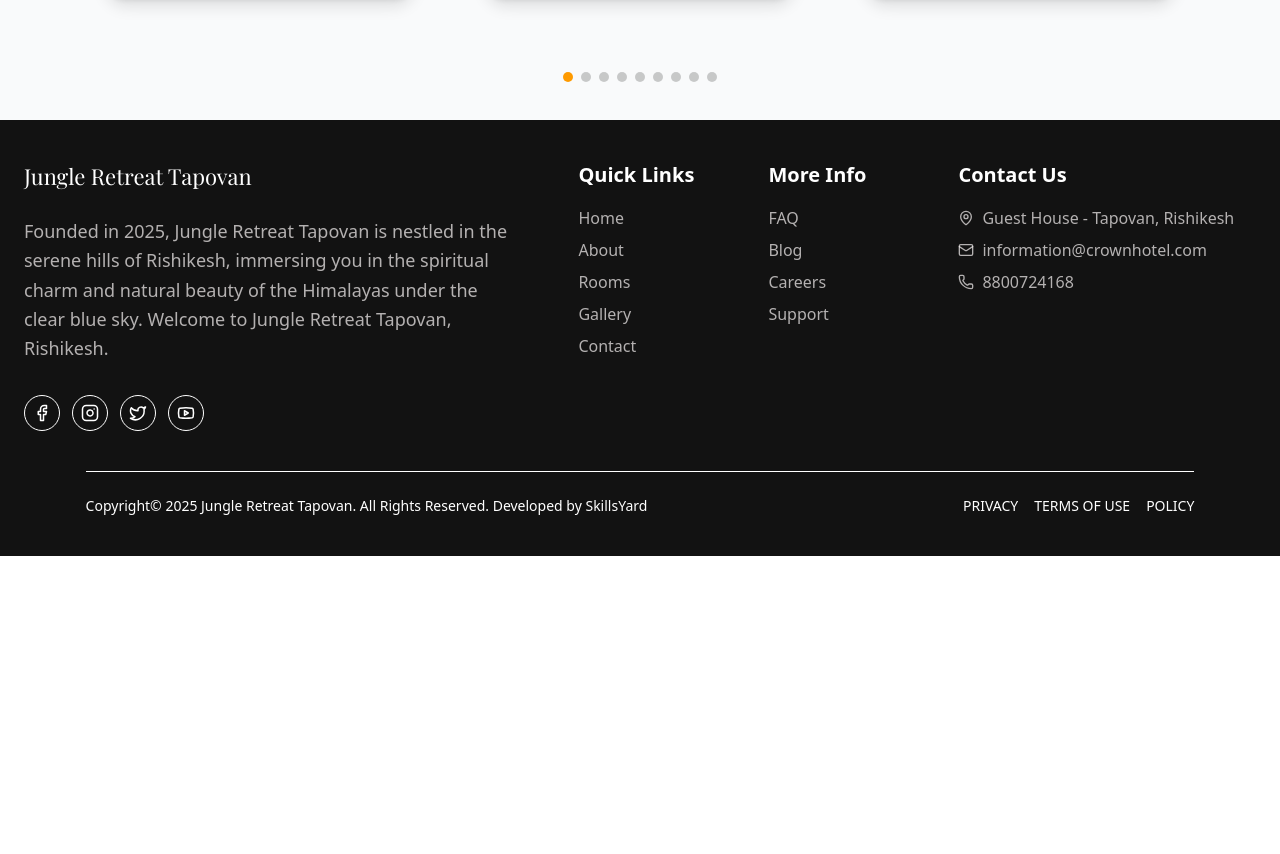
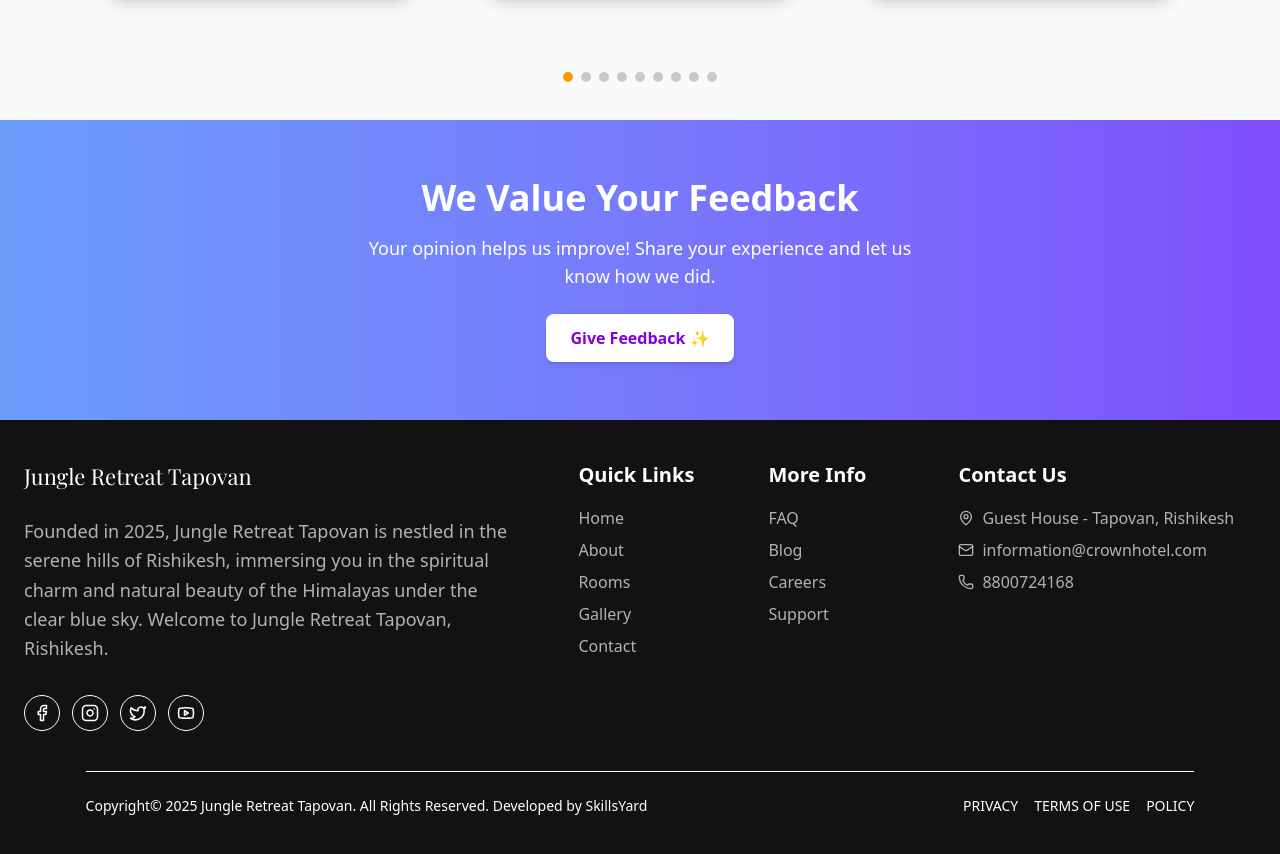
Before and after one commit to suri-webs/hotel-website, a Next.js app: page /feedback in a window 1280 px wide. Shown: the part 1889-2743 px from the top of the page. Before the commit the page ends 2445 px from the top, so only its background shows below. Built offline with nearby package versions, Linux system fonts and the light colour scheme.

Commit message:
add pages

```diff
--- a/src/app/feedback/page.tsx
+++ b/src/app/feedback/page.tsx
@@ -1,3 +1,4 @@
+import FeedbackCta from "@/components/feedback-page/feedback-cta";
 import FeedbackForm from "@/components/feedback-page/form";
 import FeedbackHeader from "@/components/feedback-page/Header";
 import Testimonials from "@/components/Testmonilas/Testmonilas";
@@ -8,6 +9,7 @@
             <FeedbackHeader />
             <FeedbackForm />
             <Testimonials />
+            <FeedbackCta />
         </>
     )
 }
--- /dev/null
+++ b/src/components/feedback-page/feedback-cta/index.tsx
@@ -0,0 +1,17 @@
+"use client";
+export default function FeedbackCta() {
+  return (
+    <section className="w-full h-[300px] bg-gradient-to-r from-[#6a9dfc] to-[#7e4ffb] flex flex-col items-center justify-center text-white text-center px-4">
+      <h2 className="text-4xl font-bold mb-4 max-sm:text-2xl">
+        We Value Your Feedback
+      </h2>
+      <p className="text-lg max-w-xl mx-auto mb-6 max-sm:text-base">
+        Your opinion helps us improve! Share your experience and let us know how we did.
+      </p>
+      <button className="bg-white text-purple-700 font-semibold px-6 py-3 rounded-[8px] shadow-md hover:scale-105 transition-transform duration-300 max-sm:text-sm"
+      >
+        Give Feedback ✨
+      </button>
+    </section>
+  );
+}
```
